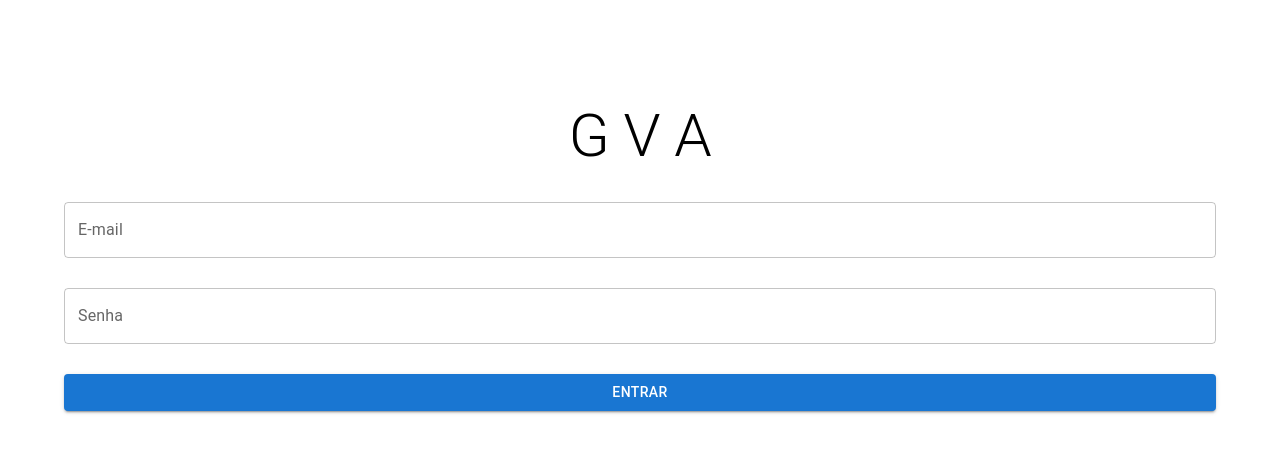
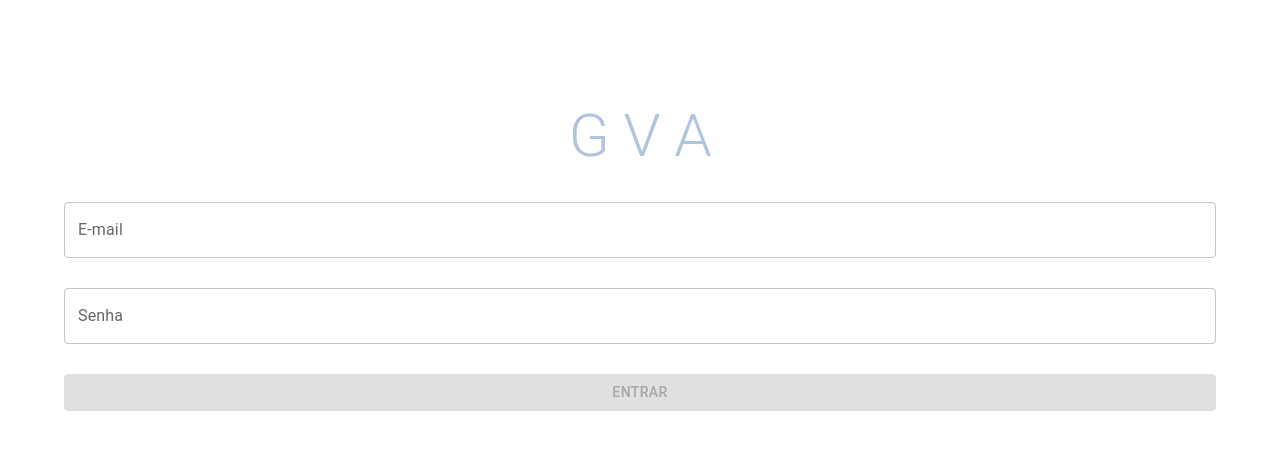
Before and after one commit to vieiragah/gva-web, a React (Vite) app: page / in a window 1280 px wide. Shown: the top 452 px of the page. Built offline with nearby package versions, Linux system fonts and the light colour scheme.

Commit message:
feat: Create auth in userController

```diff
--- a/src/app/authentication/page/Form.tsx
+++ b/src/app/authentication/page/Form.tsx
@@ -1,8 +1,37 @@
 import { TextField, Box, Typography, Button } from "@mui/material";
-import { Link } from "react-router-dom";
+import { useNavigate } from "react-router-dom";
+import axios from "axios";
+import { useForm } from "react-hook-form";
+import { toast } from "react-toastify";
+import { FormData } from "../../../interfaces";
 
 export const FormLogin = () => {
+  const { handleSubmit, register, formState } = useForm<FormData>();
+  const navigate = useNavigate();
+
+  const onSubmit = async (data: FormData) => {
+    try {
+      const response = await axios.post("http://localhost:3000/login", data);
+      const token = response.data.token;
+      localStorage.setItem("token", token);
+      navigate("/home");
+    } catch (error: any) {
+      toast.error(error.response.data, {
+        position: "top-right",
+        autoClose: 5000,
+        hideProgressBar: false,
+        closeOnClick: false,
+        pauseOnHover: false,
+        draggable: false,
+        progress: undefined,
+        theme: "light",
+      });
+      console.log(error);
+    }
+  };
+
   return (
+    <form onSubmit={handleSubmit(onSubmit)}>
       <Box
         sx={{
           display: "flex",
@@ -12,14 +41,32 @@ export const FormLogin = () => {
           marginTop: "100px",
         }}
       >
-      <Typography variant="h2">G V A</Typography>
-      <TextField variant="outlined" label="E-mail" fullWidth />
-      <TextField variant="outlined" label="Senha" type="password" fullWidth />
-      <Link to="/home" style={{ width: "100%" }}>
-        <Button variant="contained" fullWidth>
+        <Typography variant="h2" color={"lightsteelblue"}>
+          G V A
+        </Typography>
+        <TextField
+          variant="outlined"
+          label="E-mail"
+          type="email"
+          fullWidth
+          {...register("email", { required: true })}
+        />
+        <TextField
+          variant="outlined"
+          label="Senha"
+          type="password"
+          fullWidth
+          {...register("password", { required: true })}
+        />
+        <Button
+          variant="contained"
+          type="submit"
+          fullWidth
+          disabled={!formState.isValid}
+        >
           entrar
         </Button>
-      </Link>
       </Box>
+    </form>
   );
 };
```
Lines whose indentation alone changed are shown as unchanged.
